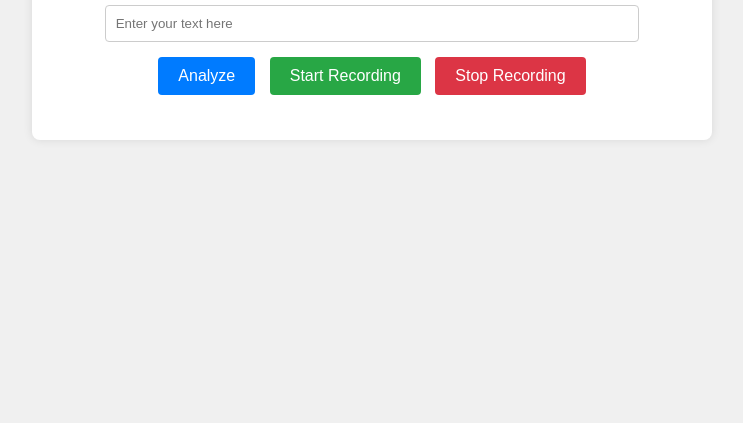
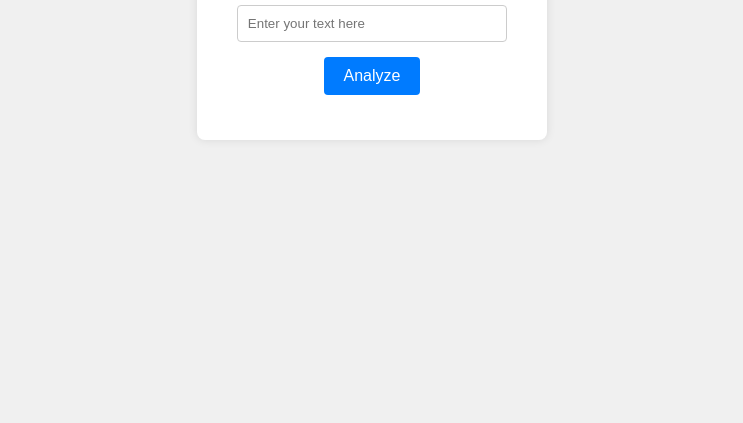
Before and after one commit to Srinidhi-116/Emotion-Recognition, a website: page index.html in a window 1280 px wide. Shown: the part 377-800 px from the top of the page, without its empty margins (268-1011 px from the left). Drawn offline with Linux system fonts and the light colour scheme.

Commit message:
Update index.html

```diff
--- a/index.html
+++ b/index.html
@@ -11,8 +11,7 @@
         <h1>Sentiment Analysis</h1>
         <input type="text" id="input" placeholder="Enter your text here"/>
         <button class="btn analyze-btn" onclick="analyzeEmotion()">Analyze</button>
-        <button class="btn start-btn" id="startRecording" onclick="startRecording()">Start Recording</button>
-        <button class="btn stop-btn" id="stopRecording" onclick="stopRecording()">Stop Recording</button>
+
         <div class="output">
 
             <p id="emojiDisplay"></p>
```
